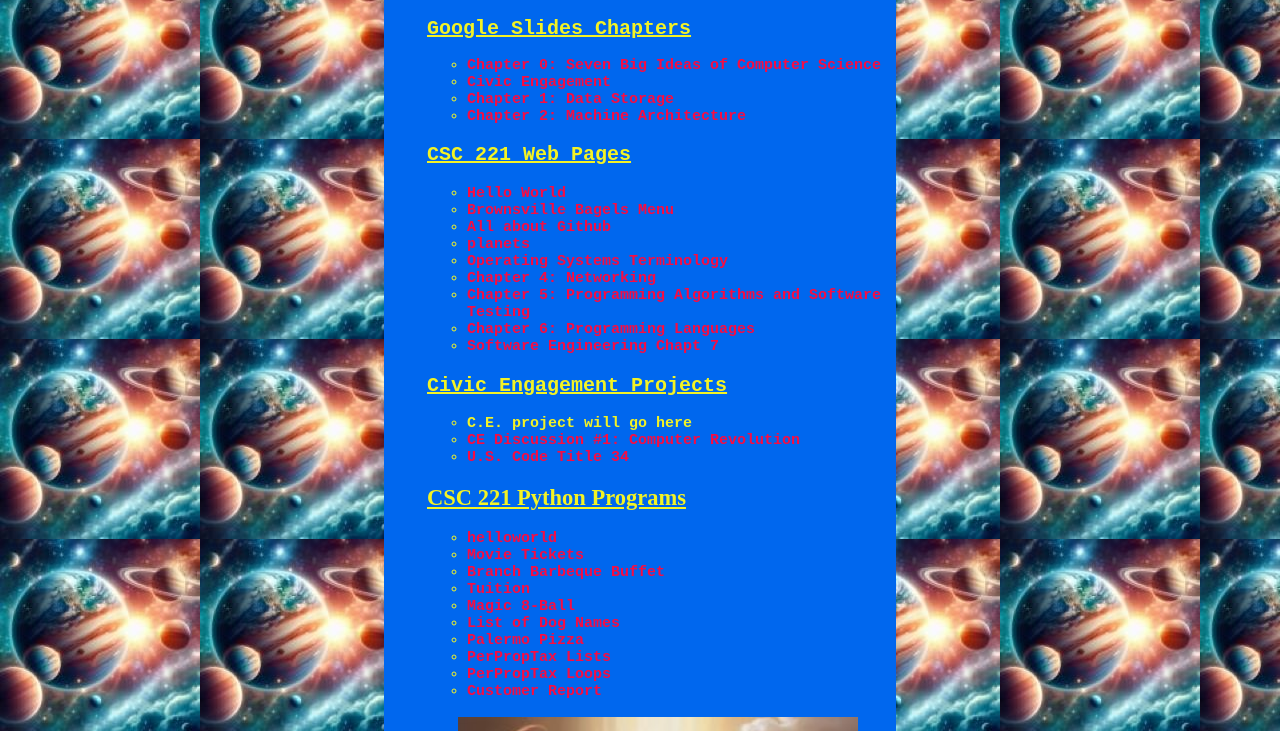
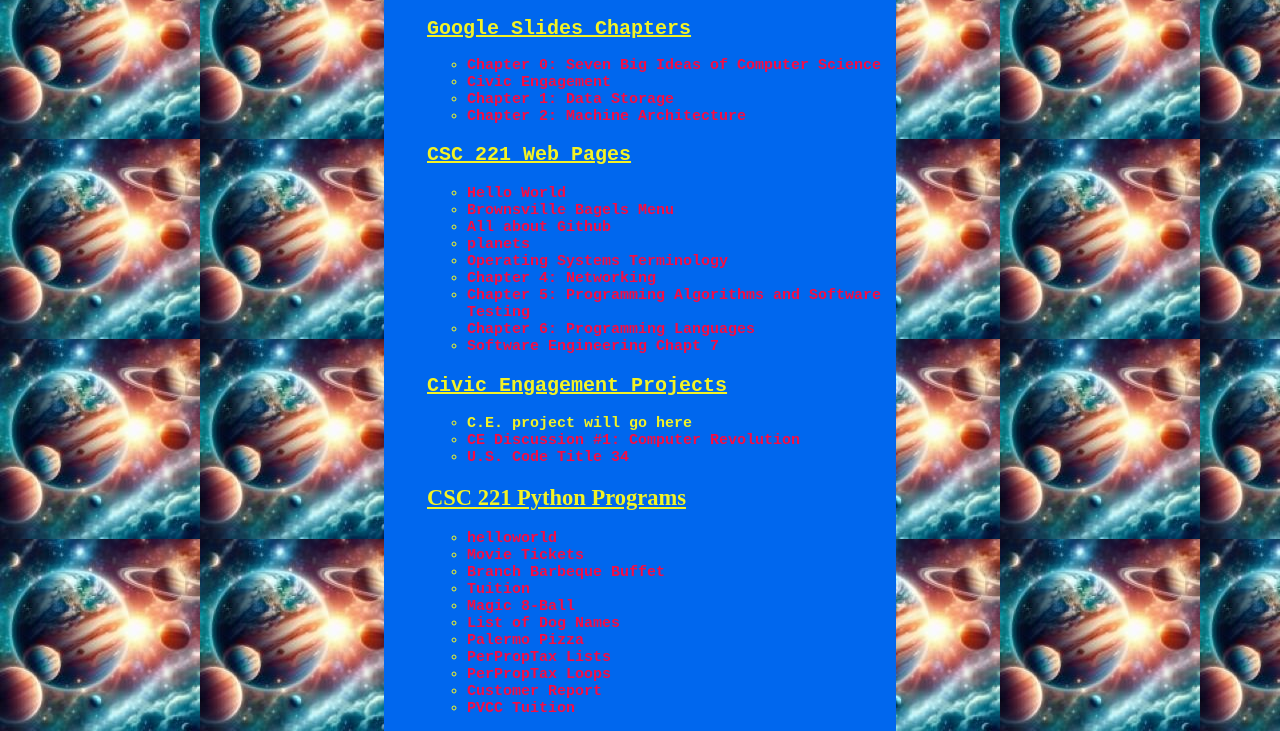
Before and after one commit to katherinemoriss-pvcc/katherinemoriss-pvcc.github.io, a plain HTML site: page index.html in a window 1280 px wide. Shown: the part 61-792 px from the top of the page. Drawn offline with Linux system fonts and the light colour scheme.

Commit message:
Add files via upload

```diff
--- a/index.html
+++ b/index.html
@@ -76,6 +76,7 @@
           <li><a href="pptlists.py">PerPropTax Lists</a></li>
           <li><a href="pptloops.py">PerPropTax Loops</a></li>
           <li><a href="custreport.py">Customer Report</a></li>
+          <li><a href="pvcc.py">PVCC Tuition</a></li>
         </ul>
         <br/>
         <img src="myindeximage.jpg" width="400" height="300" style="display: block; margin: auto;">
```
